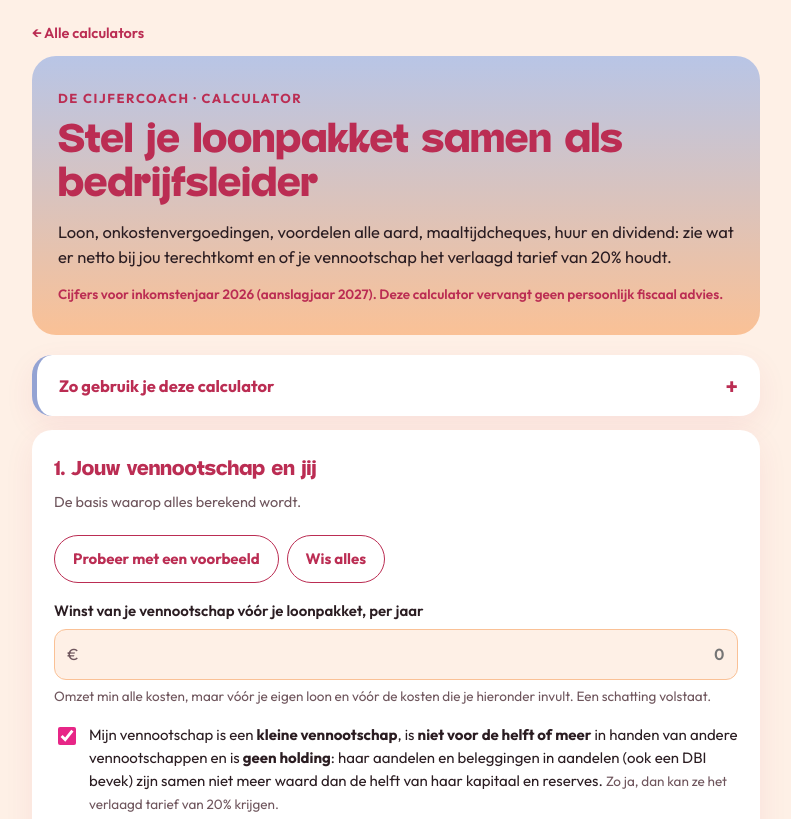
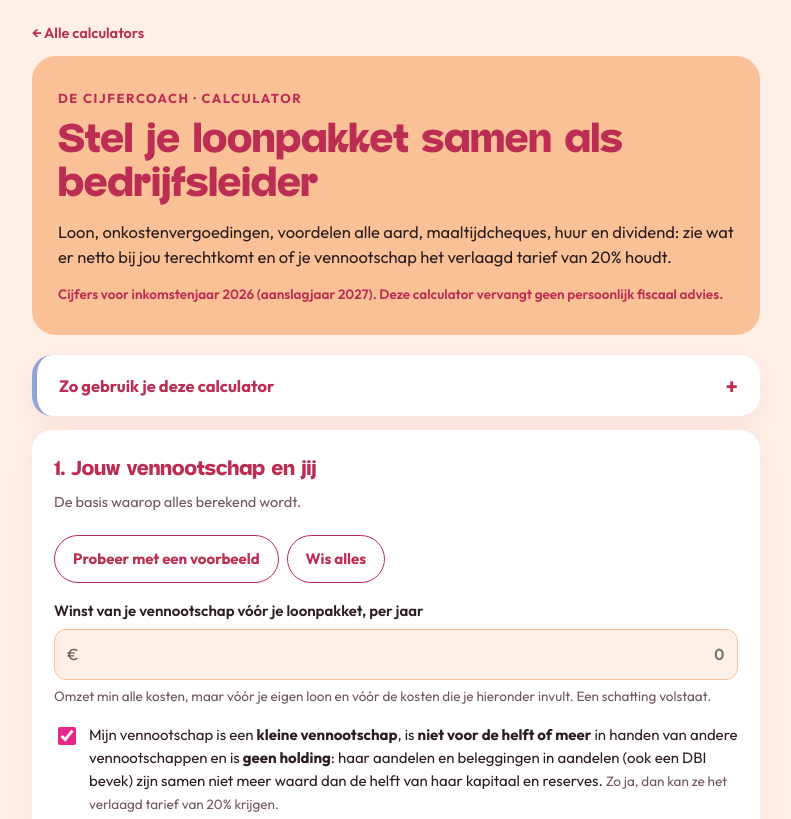
Before and after one commit to decijfercoach/calculators, a plain HTML site: page loonpakket/index.html in a window 1280 px wide. Shown: the top 819 px of the page, without its empty margins (244-1035 px from the left). Drawn offline with Linux system fonts and the light colour scheme.

Commit message:
Loonpakket: kop zonder blauw

```diff
--- a/loonpakket/index.html
+++ b/loonpakket/index.html
@@ -30,7 +30,7 @@ b,strong{font-weight:700}
 .wrap{max-width:760px;margin:0 auto;padding:20px 16px 36px}
 .terug{display:inline-block;color:var(--bordeaux);font-weight:600;font-size:14.5px;text-decoration:none;margin:0 0 12px}
 .terug:hover{text-decoration:underline}
-.hero{background:linear-gradient(180deg,var(--lila-licht) 0%,var(--perzik) 100%);border-radius:24px;padding:32px 26px 30px;margin-bottom:20px}
+.hero{background:var(--perzik);border-radius:24px;padding:32px 26px 30px;margin-bottom:20px}
 .eyebrow{font-size:13px;letter-spacing:.12em;text-transform:uppercase;color:var(--bordeaux);font-weight:700;margin:0 0 10px}
 h1{font-size:clamp(28px,6vw,42px);line-height:1.05;color:var(--bordeaux);margin:0 0 12px}
 .hero-note{margin:14px 0 0;font-size:13.5px;font-weight:600;color:var(--bordeaux)}
```
